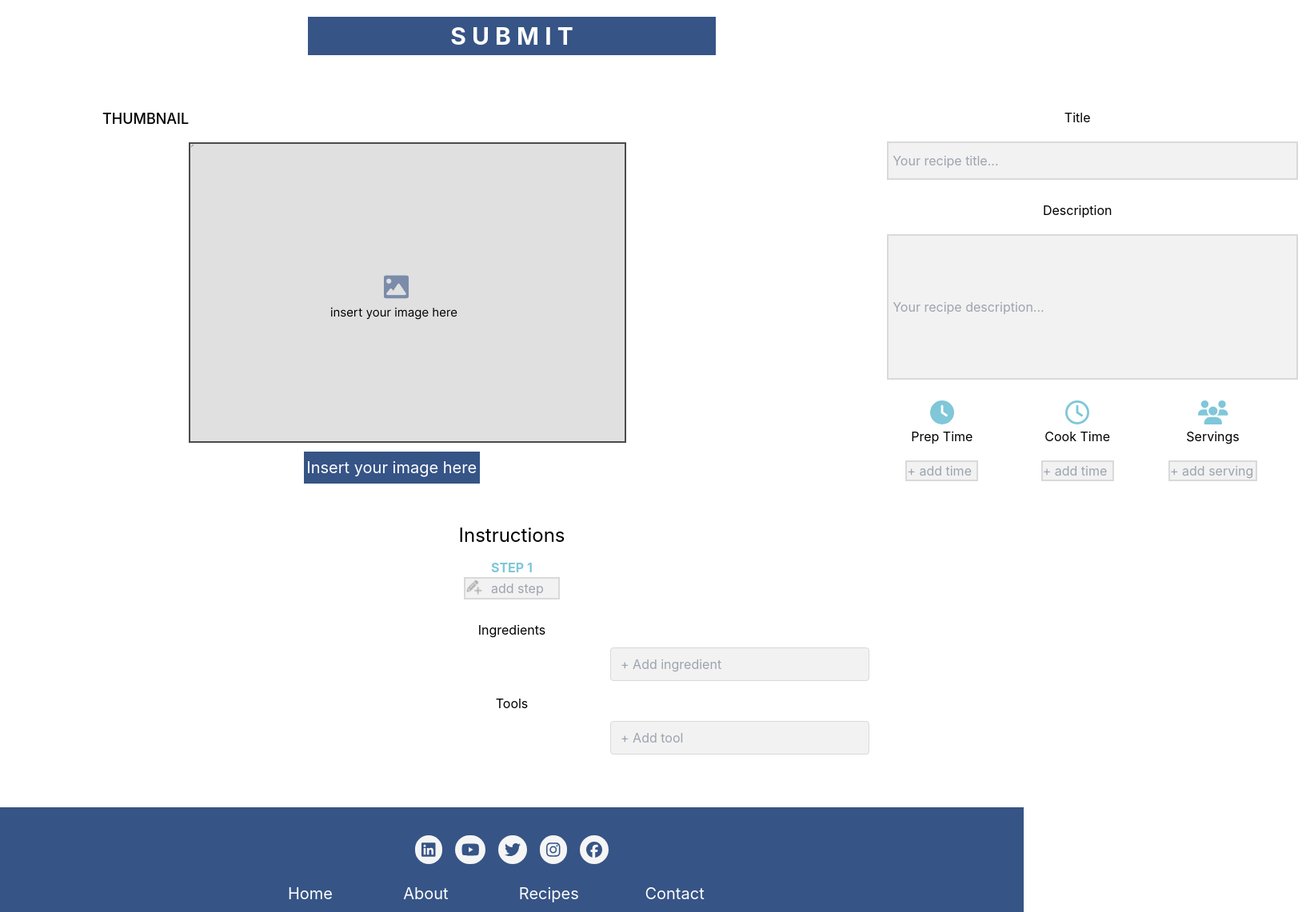
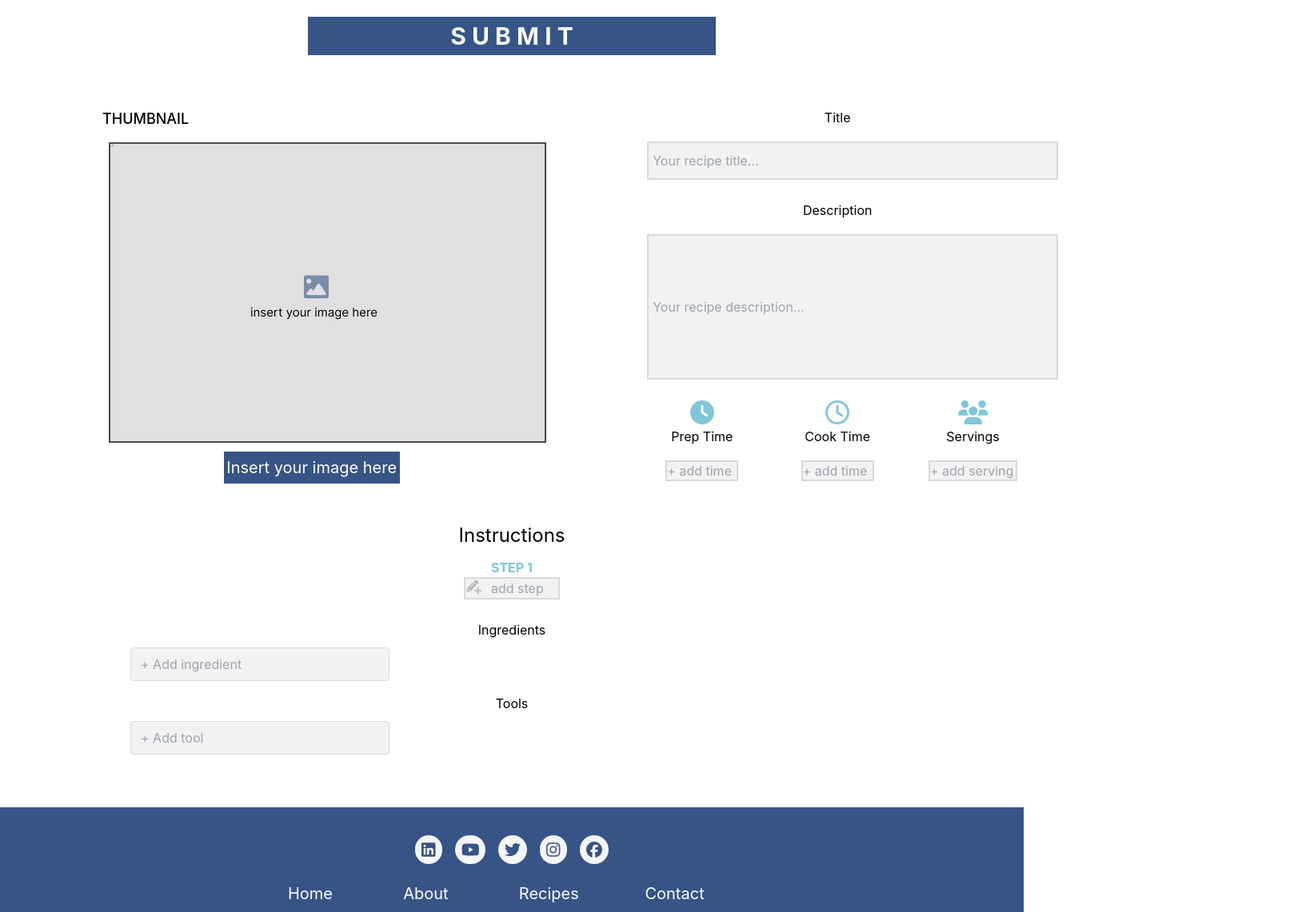
Before and after one commit to SimpleBites/FrontEnd, a React (Create React App) app in the folder app/: page /Submit in a window 1280 px wide. Shown: the part 534-1675 px from the top of the page at 80% size, 1633 px wide, since content can reach past the window. Built offline with nearby package versions, Linux system fonts and the light colour scheme.

Commit message:
submit change

```diff
--- a/app/src/components/pages/footer.css
+++ b/app/src/components/pages/footer.css
@@ -859,7 +859,6 @@
      background-repeat: no-repeat;
      background-position: left center;
      background-size: contain;
-     /* Adjust the size of the image to fit within the input */
  }
 
  .input-field-test {
@@ -879,24 +878,18 @@
      color: #7FC7D9;
      margin-bottom: -10px;
      margin-top: 10px;
-
  }
 
  .Instr {
      font-size: 24px !important;
  }
 
- /*
- .file-test {
+
+ /* .file-test {
     width: 547px;
     height: 376px;
-    background-color:#C1C1C1;
-    color: rgb(0, 0, 0);
-    text-align: center;
-    font-size: 0px;
-    margin: -10px;
-    background-image: url('../../../public/test.png');
-    border: 2px solid rgb(74, 75, 75);
+    left: 100px;
+    position: absolute
 } */
 
 
@@ -911,9 +904,10 @@
  }
 
  .selected-image {
-     width: 547px;
+     width: 547px !important;
      height: 376px;
-     margin-right: 200px;
+     margin-right: 100px;
+     margin-left: -100px
  }
 
  .file-upload-placeholder {
@@ -923,7 +917,8 @@
      color: rgb(0, 0, 0);
      text-align: center;
      font-size: 0px;
-     margin-right: 300px;
+     margin-right: 100px;
+     margin-left: -100px;
      background-image: url('../../../public/test.png');
      border: 2px solid rgb(74, 75, 75);
  }
@@ -933,7 +928,7 @@
      background-color: #F2F2F2;
      width: 324px !important;
      margin: 10px;
-     margin-left: 635px;
+     margin-left: 35px;
      margin-bottom: 20px;
      border: 2px solid #D9D9D9;
      padding-left: 5px;;
@@ -1022,6 +1017,7 @@
     display: flex;
     flex-direction: column;
     align-items: center;
+
   }
 
   .thumbnail {
--- a/app/src/components/pages/submit.js
+++ b/app/src/components/pages/submit.js
@@ -160,6 +160,7 @@ export default function Submit() {
             </div>
           </div>
           <div className="">
+
             <div className="mb-4">
               <p className="Instr">Instructions</p>
               {inputValues.map((value, index) => (
```
